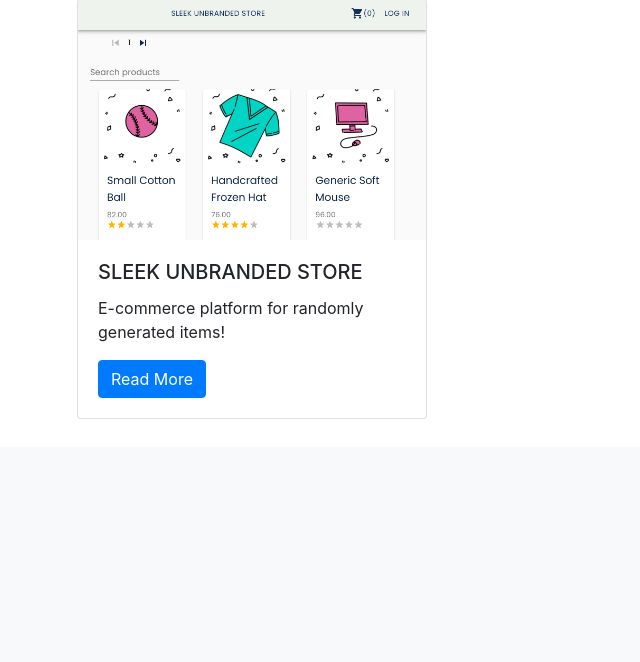
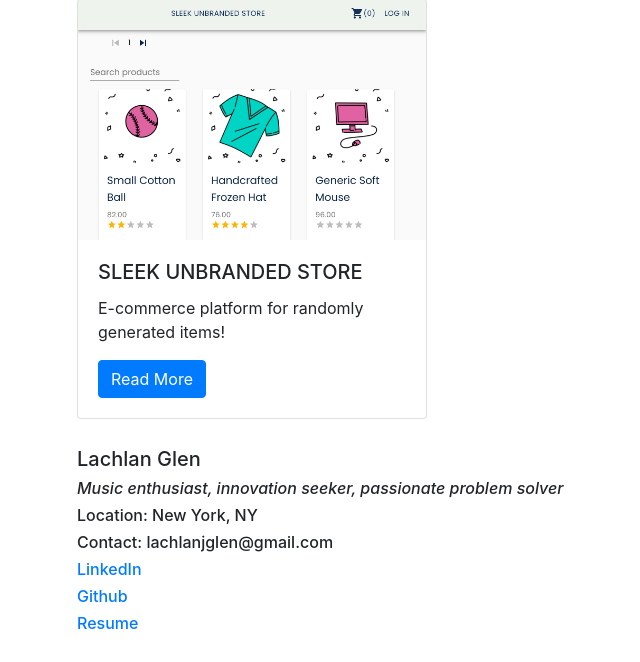
Before and after one commit to lachlanglen/personal-portfolio, a Django app: page / in a window 1280 px wide. Shown: the part 632-1294 px from the top of the page, without its empty margins (8-648 px from the left). Before the commit the page ends 1051 px from the top, so only its background shows below. Run offline with Django 3.2, Linux system fonts and the light colour scheme; data comes from the database, SQL or seed files in the repository; some libraries are stand-ins or nearby versions.

Commit message:
added contact details, links and favicon

```diff
--- a/personal_portfolio/templates/base.html
+++ b/personal_portfolio/templates/base.html
@@ -1,5 +1,9 @@
+{% load static %}
+
 <link rel="stylesheet" href="https://stackpath.bootstrapcdn.com/bootstrap/4.1.3/css/bootstrap.min.css"
   integrity="sha384-MCw98/SFnGE8fJT3GXwEOngsV7Zt27NXFoaoApmYm81iuXoPkFOJwJ8ERdknLPMO" crossorigin="anonymous">
+<link rel="shortcut icon" type="image/png" href="{% static 'favicon.ico' %}" />
+
 
 <nav class="navbar navbar-expand-lg navbar-light bg-light">
   <div class="container">
--- a/projects/templates/project_index.html
+++ b/projects/templates/project_index.html
@@ -26,4 +26,14 @@
   </div>
   {% endfor %}
 </div>
+<div style='padding-bottom:20px'>
+  <h5>Lachlan Glen</h5>
+  <h6><i>Music enthusiast, innovation seeker, passionate problem solver</i></h6>
+  <h6>Location: New York, NY</h6>
+  <h6>Contact: lachlanjglen@gmail.com</h6>
+  <h6><a href="https://www.linkedin.com/in/lachlan-glen/" target='_blank'>LinkedIn</a></h6>
+  <h6><a href="https://github.com/lachlanglen/" target='_blank'>Github</a></h6>
+  <h6><a href="https://drive.google.com/file/d/1t-8r6bRE5FQnkk4fKb2DcOMLVWpdfdUi/view?usp=sharing"
+      target='_blank'>Resume</a></h6>
+</div>
 {% endblock %}
```
Also changed, not shown: projects/static/favicon.ico (added).
